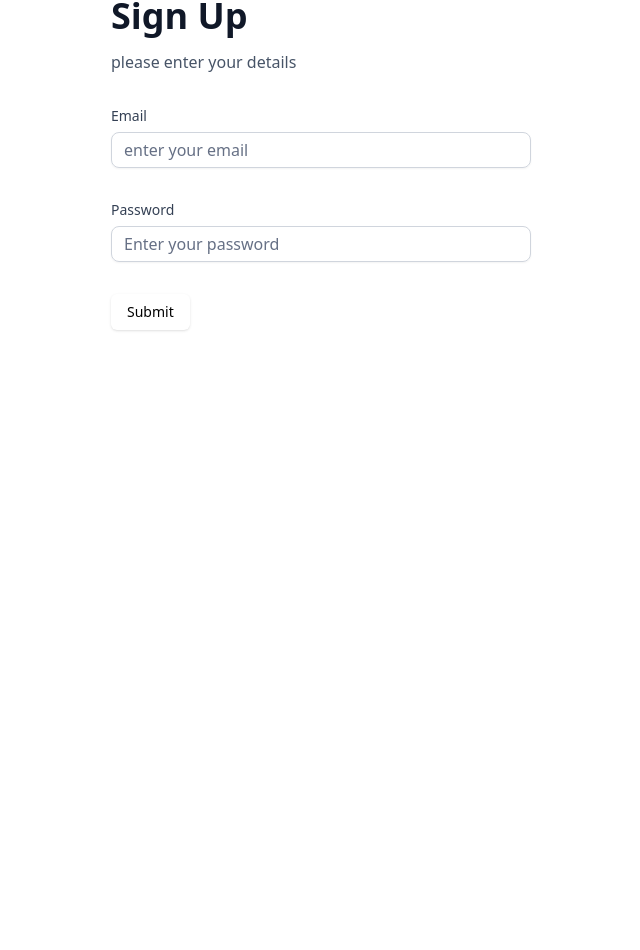
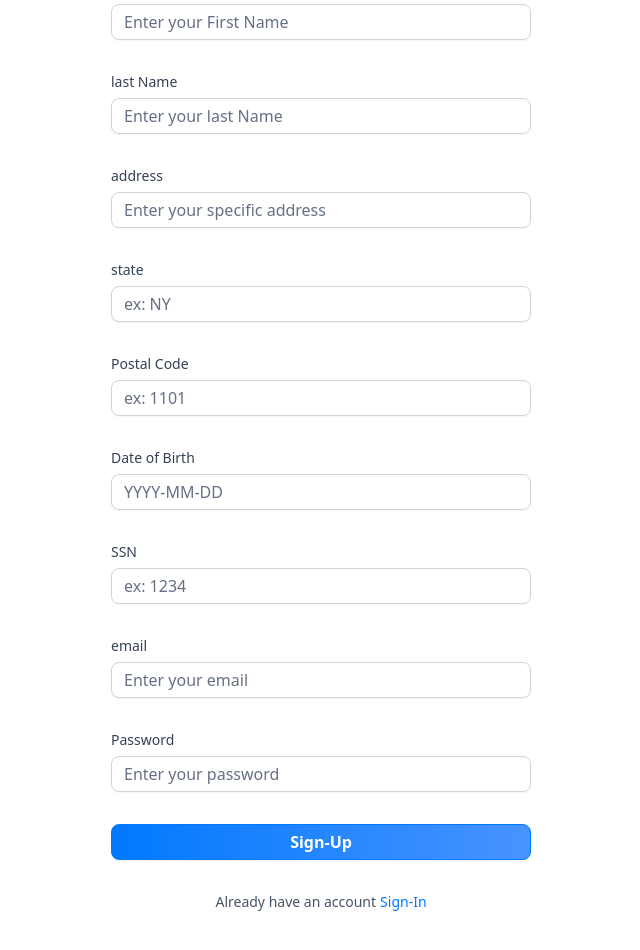
Before and after one commit to Abdul-luh/Horizon-banking-app, a Next.js app: page /sign-up in a window 1280 px wide. Shown: the part 270-1220 px from the top of the page, without its empty margins (319-959 px from the left). Before the commit the page ends 800 px from the top, so only its background shows below. Built offline with nearby package versions, Linux system fonts and the light colour scheme.

Commit message:
add form schema, type for the custom input,  input layout for sign-in and signup

```diff
--- a/components/AuthForm.tsx
+++ b/components/AuthForm.tsx
@@ -6,37 +6,31 @@ import { z } from "zod";
 import { zodResolver } from "@hookform/resolvers/zod";
 import { useForm } from "react-hook-form";
 import { Button } from "@/components/ui/button";
-import {
-  Form,
-  FormControl,
-  FormDescription,
-  FormField,
-  FormItem,
-  FormLabel,
-  FormMessage,
-} from "@/components/ui/form";
-import { Input } from "@/components/ui/input";
+import { Form } from "@/components/ui/form";
 import CustomInput from "./CustomInput";
+import { formSchema as authFormSchema } from "@/lib/utils";
+import { Loader2 } from "lucide-react";
+
 export default function AuthForm({ type }: AuthFormProps) {
   const [user, setUser] = useState(null);
-  const formSchema = z.object({
-    email: z.string().email(),
-  });
+  const [isLoading, setIsloading] = useState(false);
 
-  // 1. Define your form.
-  const form = useForm<z.infer<typeof formSchema>>({
-    resolver: zodResolver(formSchema),
+  // 1. DEFINE YOUR FORM.
+  const form = useForm<z.infer<typeof authFormSchema>>({
+    resolver: zodResolver(authFormSchema),
     defaultValues: {
       email: "",
       password: "",
     },
   });
 
-  // 2. Define a submit handler.
-  function onSubmit(values: z.infer<typeof formSchema>) {
+  // 2. DEFINE A SUBMITION HANDLER.
+  function onSubmit(values: z.infer<typeof authFormSchema>) {
     // Do something with the form values.
     // ✅ This will be type-safe and validated.
+    setIsloading(true);
     console.log(values);
+    setIsloading(false);
   }
 
   return (
@@ -72,34 +66,97 @@ export default function AuthForm({ type }: AuthFormProps) {
         <>
           <Form {...form}>
             <form onSubmit={form.handleSubmit(onSubmit)} className="space-y-8">
-              <FormField
+              {type === "sign-up" && (
+                <>
+                  <div></div>
+                  <CustomInput
+                    name="firstName"
+                    label="First Name"
+                    control={form.control}
+                    placeholder={"Enter your First Name"}
+                  />
+                  <CustomInput
+                    name="lastName"
+                    label="last Name"
+                    control={form.control}
+                    placeholder={"Enter your last Name"}
+                  />
+                  <CustomInput
+                    name="address1"
+                    label="address"
+                    control={form.control}
+                    placeholder={"Enter your specific address"}
+                  />
+                  <CustomInput
+                    name="state"
+                    label="state"
+                    control={form.control}
+                    placeholder={"ex: NY"}
+                  />
+                  <CustomInput
+                    name="postalCode"
+                    label="Postal Code"
+                    control={form.control}
+                    placeholder={"ex: 1101"}
+                  />
+                  <CustomInput
+                    name="dateOfBirth"
+                    label="Date of Birth"
+                    control={form.control}
+                    placeholder={"YYYY-MM-DD"}
+                  />
+                  <CustomInput
+                    name="ssn"
+                    label="SSN"
+                    control={form.control}
+                    placeholder={"ex: 1234"}
+                  />
+                </>
+              )}
+              <CustomInput
+                name="email"
+                label="email"
                 control={form.control}
-                name="email"
-                render={({ field }) => (
-                  <div className="form-item">
-                    <FormLabel className="form-label">Email</FormLabel>
-                    <div className="flex flex-col w-full">
-                      <FormControl>
-                        <Input
-                          placeholder="enter your email"
-                          className="input-class"
-                          {...field}
-                        />
-                      </FormControl>
-                      <FormMessage className="form-message mt-2"></FormMessage>
-                    </div>
-                  </div>
-                )}
+                placeholder={"Enter your email"}
               />
-
               <CustomInput
                 name="password"
                 label="Password"
-                form={form}
+                control={form.control}
+                type={"password"}
                 placeholder={"Enter your password"}
               />
-              <Button type="submit">Submit</Button>
+
+              <div className="flex flex-col gap-4">
+                <Button type="submit" disabled={isLoading} className="form-btn">
+                  {isLoading ? (
+                    <>
+                      <Loader2 size={20} className="animate-spin" /> &nbsp;
+                      Loading...
+                    </>
+                  ) : type === "sign-in" ? (
+                    "Sign-In"
+                  ) : (
+                    "Sign-Up"
+                  )}
+                </Button>
+              </div>
             </form>
+
+            <footer className="flex justify-center gap-1">
+              <p className="text-14 font-normal text-gray-600">
+                {type === "sign-in"
+                  ? "Don't have an account?"
+                  : "Already have an account"}
+              </p>
+              <Link
+                href={type === "sign-in" ? "/sign-up" : "/sign-in"}
+                className="form-link capitalize"
+              >
+                {" "}
+                {type === "sign-in" ? "Sign-up" : "Sign-in"}
+              </Link>
+            </footer>
           </Form>
         </>
       )}
--- a/components/CustomInput.tsx
+++ b/components/CustomInput.tsx
@@ -1,36 +1,29 @@
 "use client";
-import {
-  Form,
-  FormControl,
-  FormDescription,
-  FormField,
-  FormItem,
-  FormLabel,
-  FormMessage,
-} from "./ui/form";
+import { FormControl, FormField, FormLabel, FormMessage } from "./ui/form";
 import { Input } from "./ui/input";
-import { zodResolver } from "@hookform/resolvers/zod";
-import { useForm } from "react-hook-form";
+import { z } from "zod";
+import { FieldName } from "react-hook-form";
+import { Control } from "react-hook-form";
+import { formSchema } from "@/lib/utils";
 
 interface CustomInputProps {
-  form: UseFormReturn<
-    {
-      email: string;
-    },
-    any,
-    undefined
-  >;
-  name: string;
+  control: Control<z.infer<typeof formSchema>>;
+  name: FieldName<z.infer<typeof formSchema>>;
   label: string;
   placeholder: string;
   type?: string;
 }
 
-export default function CustomInput({ form, name, label, placeholder, type }) {
-  console.log(form);
+export default function CustomInput({
+  control,
+  name,
+  label,
+  placeholder,
+  type,
+}: CustomInputProps) {
   return (
     <FormField
-      control={form.control}
+      control={control}
       name={name}
       render={({ field }) => (
         <div className="form-item">
@@ -41,7 +34,7 @@ export default function CustomInput({ form, name, label, placeholder, type }) {
                 placeholder={placeholder}
                 className="input-class"
                 {...field}
-                type={type ? type : "text"}
+                type={type === "password" ? "password" : "text"}
               />
             </FormControl>
             <FormMessage className="form-message mt-2"></FormMessage>
--- a/lib/utils.ts
+++ b/lib/utils.ts
@@ -2,6 +2,7 @@
 import { type ClassValue, clsx } from "clsx";
 import qs from "query-string";
 import { twMerge } from "tailwind-merge";
+import { z } from "zod";
 
 export function cn(...inputs: ClassValue[]) {
   return twMerge(clsx(inputs));
@@ -193,3 +194,18 @@ export const getTransactionStatus = (date: Date) => {
 
   return date > twoDaysAgo ? "Processing" : "Success";
 };
+
+export const formSchema = z.object({
+  // BOTH
+  email: z.string().email(),
+  password: z.string().min(4, { message: "Password must not be less that 4" }),
+
+  // SIGNUP
+  firstName: z.string().min(3, { message: "must be over 3 characters" }),
+  lastName: z.string().min(3, { message: "must be over 3 characters" }),
+  address1: z.string().min(3, { message: "must be over 3 characters" }),
+  state: z.string().min(3, { message: "must be over 3 characters" }),
+  postalCode: z.string().min(3, { message: "must be over 3 characters" }),
+  dateOfBirth: z.string().min(3, { message: "must be over 3 characters" }),
+  ssn: z.string().min(3, { message: "must be over 3 characters" }),
+});
```
